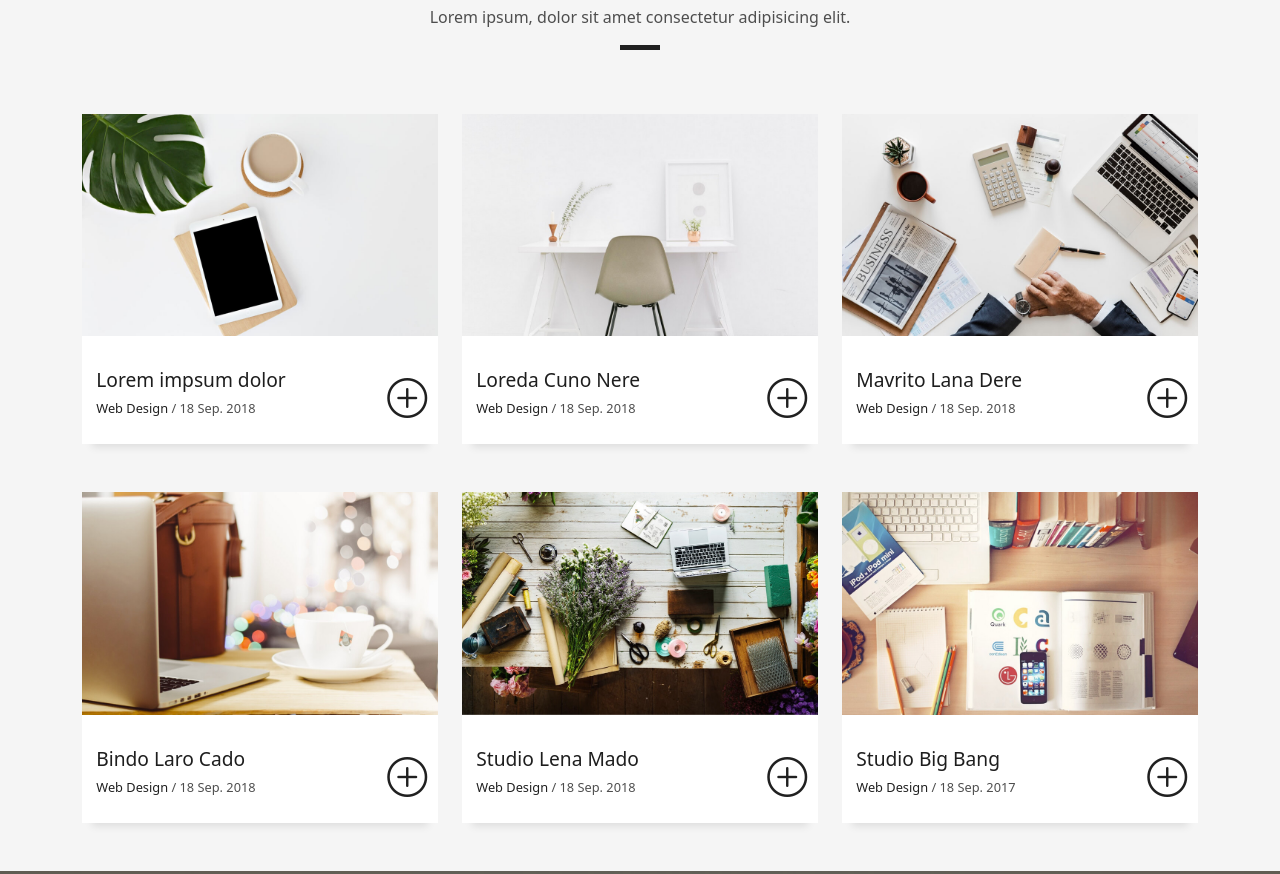
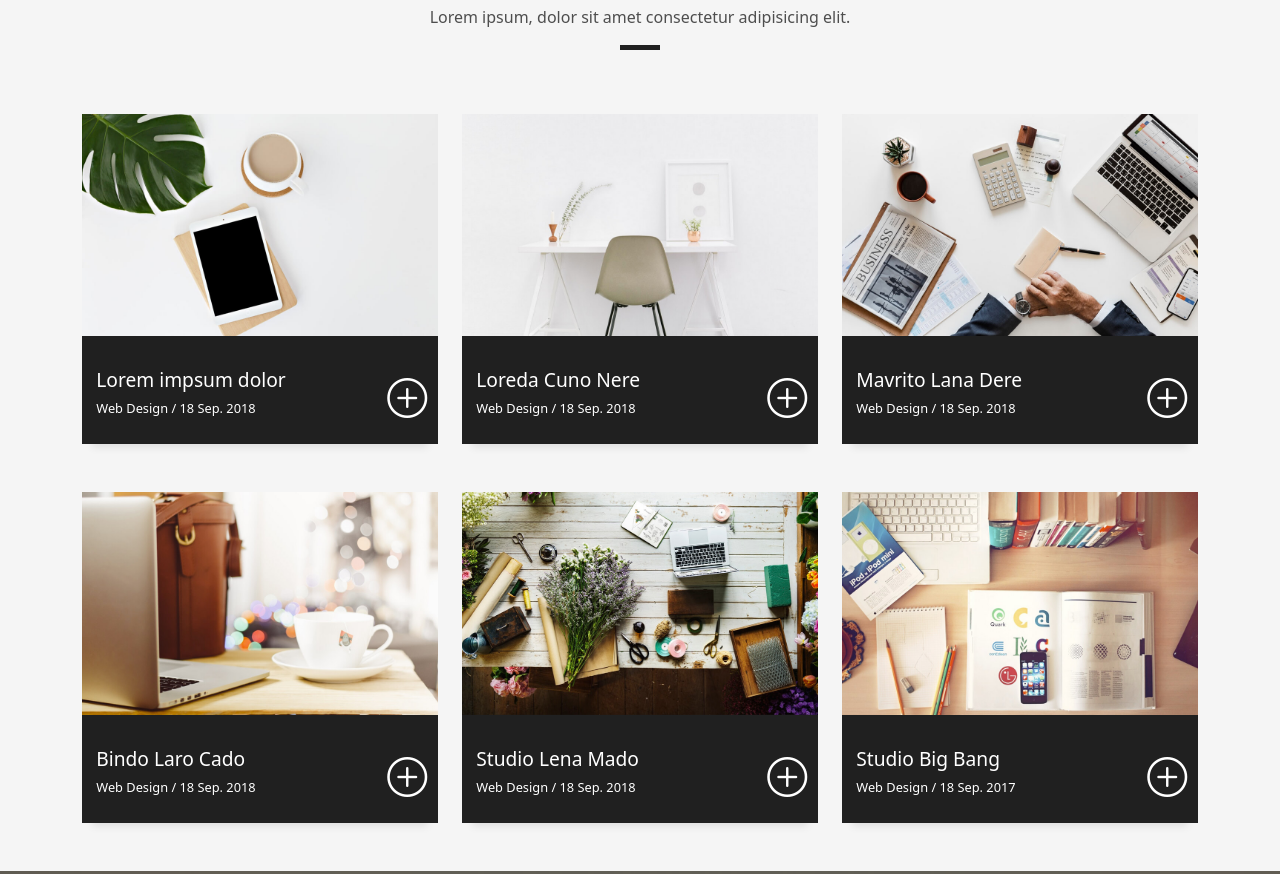
Before and after one commit to enderwillrise/enderwillrise.github.io, a plain HTML site: page index.html in a window 1280 px wide. Shown: the part 3380-4254 px from the top of the page. Drawn offline with Linux system fonts and the light colour scheme.

Commit message:
cosmetic changes

```diff
--- a/assets/css/style.css
+++ b/assets/css/style.css
@@ -446,7 +446,7 @@ a:hover {
   max-height: 40px;
 }
 #header.header-scrolled {
-  background: rgba(0, 0, 0, 0.9);
+  background: rgba(0, 0, 0, 1);
   padding: 12px 0;
 }
 
@@ -841,7 +841,7 @@ a:hover {
   margin-bottom: 3rem;
   -webkit-backface-visibility: hidden;
   backface-visibility: hidden;
-  background-color: #fff;
+  background-color: #202020;
 }
 .work-box:hover img {
   transform: scale(1.3);
@@ -859,19 +859,19 @@ a:hover {
   padding: 2rem 3% 1rem 4%;
 }
 .work-content .w-more {
-  color: #4e4e4e;
+  color: #fff;
   font-size: 0.8rem;
 }
 .work-content .w-more .w-ctegory {
-  color: #202020;
+  color: #fff;
 }
 .work-content .w-like {
   font-size: 2.5rem;
-  color: #202020;
+  color: #fff;
   float: right;
 }
 .work-content .w-like a {
-  color: #202020;
+  color: #fff;
 }
 .work-content .w-like .num-like {
   font-size: 0.7rem;
@@ -879,6 +879,7 @@ a:hover {
 
 .w-title {
   font-size: 1.2rem;
+  color: #fff;
 }
 
 /*--------------------------------------------------------------
@@ -1132,13 +1133,13 @@ a:hover {
   margin-top: 0.6rem;
 }
 .card-blog .card-description {
-  color: #4e4e4e;
+  color: #fff;
 }
 .card-blog .post-author {
   display: inline-block;
 }
 .card-blog .post-date {
-  color: #4e4e4e;
+  color: #fff;
   display: inline-block;
   float: right;
 }
```
